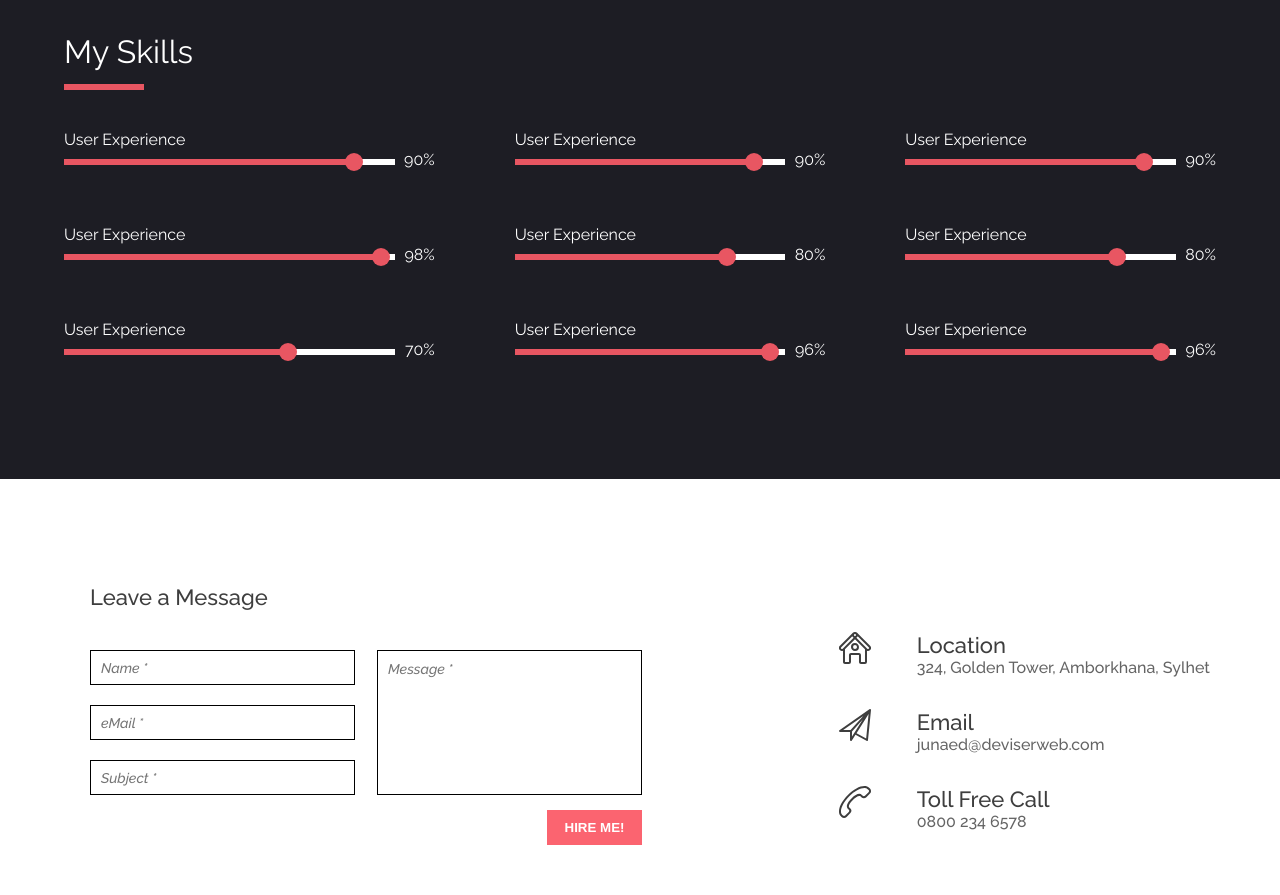
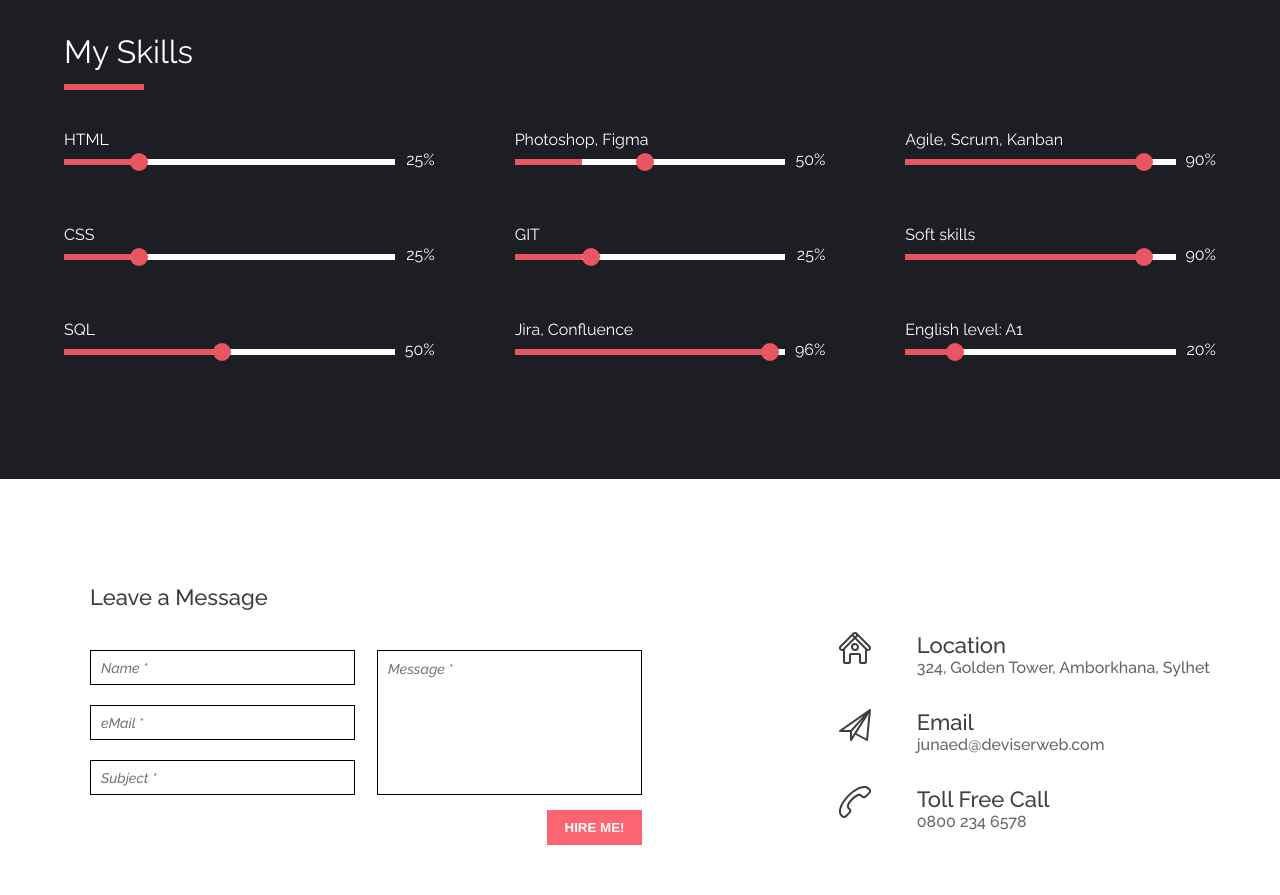
Before and after one commit to prizma-ru/rsschool-cv-old, a plain HTML site: page index.html in a window 1280 px wide. Shown: the part 2920-3815 px from the top of the page. Drawn offline with Linux system fonts and the light colour scheme.

Commit message:
docs: add info for My Skills

```diff
--- a/index.html
+++ b/index.html
@@ -146,36 +146,36 @@
         <div class="myskills__flex">
 
             <div class="myskills__card">
-                <div class="myskills_skill skill__size-1">User Experience <span class="size">90%</span>
+                <div class="myskills_skill skill__size-1">HTML <span class="size">25%</span>
                     <div class="circle__red-1"></div>
                 </div>
-                <div class="myskills_skill skill__size-1">User Experience <span class="size">98%</span>
+                <div class="myskills_skill skill__size-1">CSS <span class="size">25%</span>
                     <div class="circle__red-2"></div>
                 </div>
 
-                <div class="myskills_skill skill__size-1">User Experience <span class="size">70%</span>
+                <div class="myskills_skill skill__size-1">SQL<span class="size">50%</span>
                     <div class="circle__red-3"></div>
                 </div>
             </div>
             <div class="myskills__card">
-                <div class="myskills_skill skill__size-2">User Experience <span class="size">90%</span>
+                <div class="myskills_skill skill__size-2">Photoshop, Figma<span class="size">50%</span>
                     <div class="circle__red-4"></div>
                 </div>
-                <div class="myskills_skill skill__size-2">User Experience <span class="size">80%</span>
+                <div class="myskills_skill skill__size-2">GIT<span class="size">25%</span>
                     <div class="circle__red-5"></div>
                 </div>
-                <div class="myskills_skill skill__size-2">User Experience <span class="size">96%</span>
+                <div class="myskills_skill skill__size-2">Jira, Confluence<span class="size">96%</span>
                     <div class="circle__red-6"></div>
                 </div>
             </div>
             <div class="myskills__card">
-                <div class="myskills_skill skill__size-3">User Experience <span class="size">90%</span>
+                <div class="myskills_skill skill__size-3">Agile, Scrum, Kanban<span class="size">90%</span>
                     <div class="circle__red-7"></div>
                 </div>
-                <div class="myskills_skill skill__size-3">User Experience <span class="size">80%</span>
+                <div class="myskills_skill skill__size-3">Soft skills<span class="size">90%</span>
                     <div class="circle__red-8"></div>
                 </div>
-                <div class="myskills_skill skill__size-3">User Experience <span class="size">96%</span>
+                <div class="myskills_skill skill__size-3">English level: A1<span class="size">20%</span>
                     <div class="circle__red-9"></div>
                 </div>
             </div>
--- a/style/style.css
+++ b/style/style.css
@@ -400,19 +400,19 @@ background-color: #353541; */
         z-index: 1;
 }
 .skill__size-1:nth-child(1):before{
-    width: 90%;
+    width: 25%;
 }
 .skill__size-1:nth-child(2):before{
-    width: 98%;
+    width: 25%;
 }
 .skill__size-1:nth-child(3):before{
-    width: 70%;
+    width: 50%;
 }
 .skill__size-2:nth-child(1):before{
-    width: 90%;
+    width: 25%;
 }
 .skill__size-2:nth-child(2):before{
-    width: 80%;
+    width: 25%;
 }
 .skill__size-2:nth-child(3):before{
     width: 96%;
@@ -421,10 +421,10 @@ background-color: #353541; */
     width: 90%;
 }
 .skill__size-3:nth-child(2):before{
-    width: 80%;
+    width: 90%;
 }
 .skill__size-3:nth-child(3):before{
-    width: 96%;
+    width: 20%;
 }
 
 .skill__size-1:nth-child(-n+3){
@@ -461,19 +461,19 @@ background-color: #353541; */
 }
 
 .circle__red-1{
-    left: 85%;
+    left: 20%;
 }
 .circle__red-2{
-    left: 93%;
+    left: 20%;
 }
 .circle__red-3{
-    left: 65%;
+    left: 45%;
 }
 .circle__red-4{
-    left: 85%;
+    left: 45%;
 }
 .circle__red-5{
-    left: 75%;
+    left: 25%;
 }
 .circle__red-6{
     left: 91%;
@@ -482,10 +482,10 @@ background-color: #353541; */
     left: 85%;
 }
 .circle__red-8{
-    left: 75%;
+    left: 85%;
 }
 .circle__red-9{
-    left: 91%;
+    left: 15%;
 }
 
 
```
